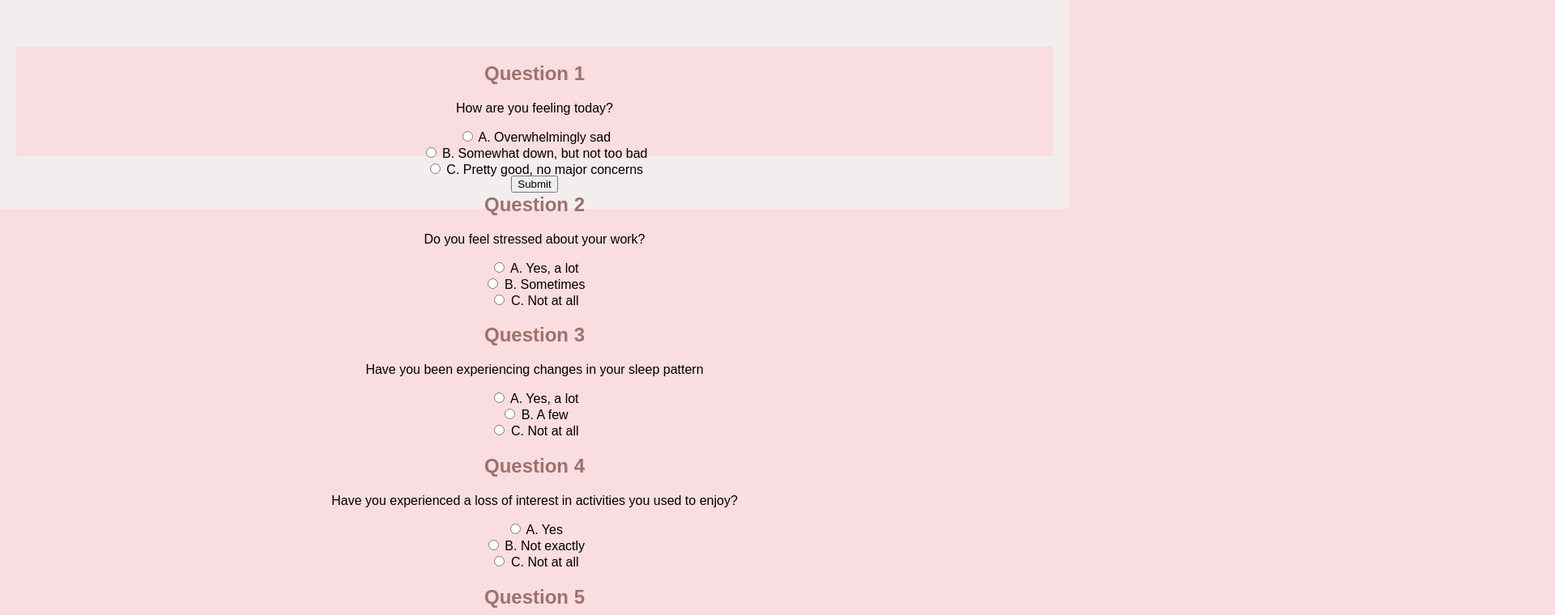
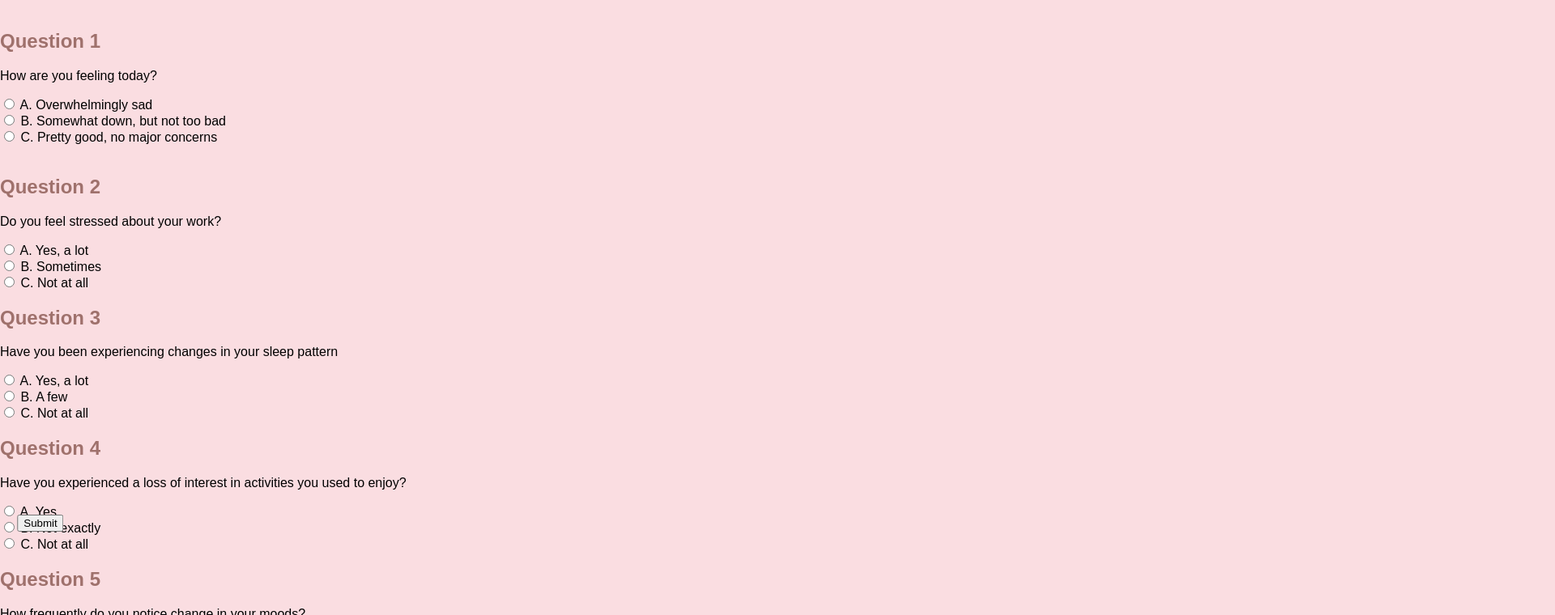
Before and after one commit to kriti3003/Demo, a plain HTML site: page html/quiz.html in a window 1280 px wide. Shown: the part 123-883 px from the top of the page at 81% size, 1920 px wide, since content can reach past the window. Drawn offline with Linux system fonts and the light colour scheme.

Commit message:
added submit button

```diff
--- a/html/quiz.html
+++ b/html/quiz.html
@@ -7,15 +7,13 @@
     <link href="style.css" rel="stylesheet" type="text/css" />
 </head>
 <body>
-    <div class="container">
         <header>
             <h1>Mental Health Quiz</h1>
         </header>
 
-        <div class="box-container">
+        <div class="section">
             <div class="section1">
                 <!-- Question 1 -->
-                <div class="question">
                     <h2>Question 1</h2>
                     <p>How are you feeling today?</p>
                     <form>
@@ -23,10 +21,9 @@
                         <input type="radio" name="q1" value="b"> B. Somewhat down, but not too bad<br>
                         <input type="radio" name="q1" value="c"> C. Pretty good, no major concerns<br>
                     </form>
-                </div>
+                    <br>
 
                 <!-- Question 2 -->
-                <div class="question">
                     <h2>Question 2</h2>
                     <p>Do you feel stressed about your work?</p>
                     <form>
@@ -53,7 +50,6 @@
                       <input type="radio" name="q4" value="b"> B. Not exactly<br>
                       <input type="radio" name="q4" value="c"> C. Not at all<br>
                     </form>
-
                     <!-- question 5-->
 
                   <h2>Question 5</h2>
@@ -63,7 +59,6 @@
                     <input type="radio" name="q5" value="b"> B. Sometimes<br>
                     <input type="radio" name="q5" value="c"> C. Not at all<br>
                   </form>
-
                     <!-- question 6-->
 
                   <h2>Question 6</h2>
@@ -73,7 +68,6 @@
                     <input type="radio" name="q6" value="b"> B. Sometimes<br>
                     <input type="radio" name="q6" value="c"> C. Not at all<br>
                   </form>
-
                   <!-- question 7-->
 
                   <h2>Question 7</h2>
@@ -83,7 +77,6 @@
                     <input type="radio" name="q7" value="b"> B. I feel some time but take right decisions <br>
                     <input type="radio" name="q7" value="c"> C. I am good at taking decisions <br>
                   </form>
-
                 <!-- question 8-->
 
                 <h2>Question 8</h2>
@@ -93,7 +86,6 @@
                   <input type="radio" name="q8" value="b"> B. Sometimes<br>
                   <input type="radio" name="q8" value="c"> C. Not at all<br>
                 </form>
-
                 <!-- Question 9-->
 
                 <h2>Question 9</h2>
@@ -111,18 +103,12 @@
                   <input type="radio" name="q10" value="b"> B. A few times in a month<br>
                   <input type="radio" name="q10" value="c"> C. Not a lot<br>
                 </form>
-      </div>
-                </div>
-
-                <!-- Add more questions here... -->
-
-                <!-- Submit Button -->
                 <div class="submit-button">
                   <button onclick="calculateResults()">Submit</button>
               </div>
              </div>
         </div>
-    </div>
+
 
     <script>
       function calculateResults() {
--- a/html/style.css
+++ b/html/style.css
@@ -93,3 +93,14 @@ h3{
   font-weight: bold;
   cursor: pointer;
 }
+.submit-button{
+  position: fixed;
+  bottom: 20px;
+  left: 50px;
+  transform: translateX(-50%);
+  background-color: #fadde1;
+  color: #fff;
+  border-radius: 5px;
+  cursor: pointer;
+  font-weight: bold;
+}
```
Lines whose indentation alone changed are shown as unchanged.
